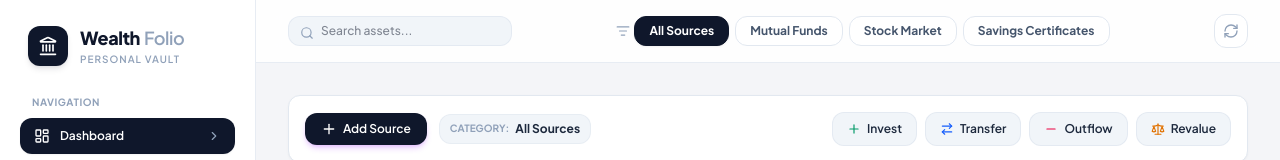
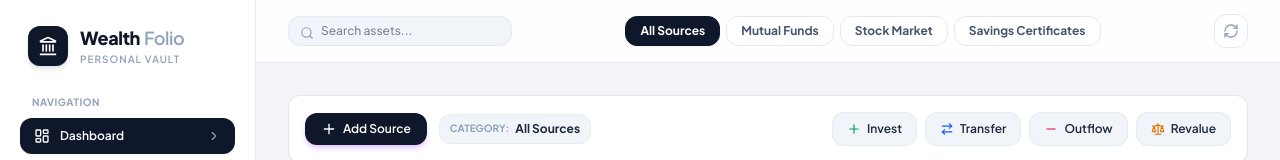
Before and after one commit to HuzaifaInshal/wealth-folio, a React (Vite) app: page / in a window 1280 px wide. Shown: the top 160 px of the page. Built offline with nearby package versions, Linux system fonts and the light colour scheme.

Commit message:
Remove filter icon prefix from header category bar

```diff
--- a/src/App.tsx
+++ b/src/App.tsx
@@ -24,7 +24,6 @@ import {
   Landmark,
   Plus,
   Search,
-  ListFilter,
   RefreshCw,
   Sun,
   Moon,
@@ -363,7 +362,6 @@ function DashboardContent() {
 
             {/* Category Filter Pills (Main Header Centerpiece) */}
             <div className="flex items-center space-x-1.5 overflow-x-auto py-1 scrollbar-none max-w-full">
-              <ListFilter className="w-3.5 h-3.5 text-slate-400 shrink-0 mr-1 hidden sm:inline-block" />
               <button
                 onClick={() => setCategoryFilter('all')}
                 className={`px-3.5 py-1.5 text-xs font-bold rounded-xl transition-all whitespace-nowrap border cursor-pointer ${
```
